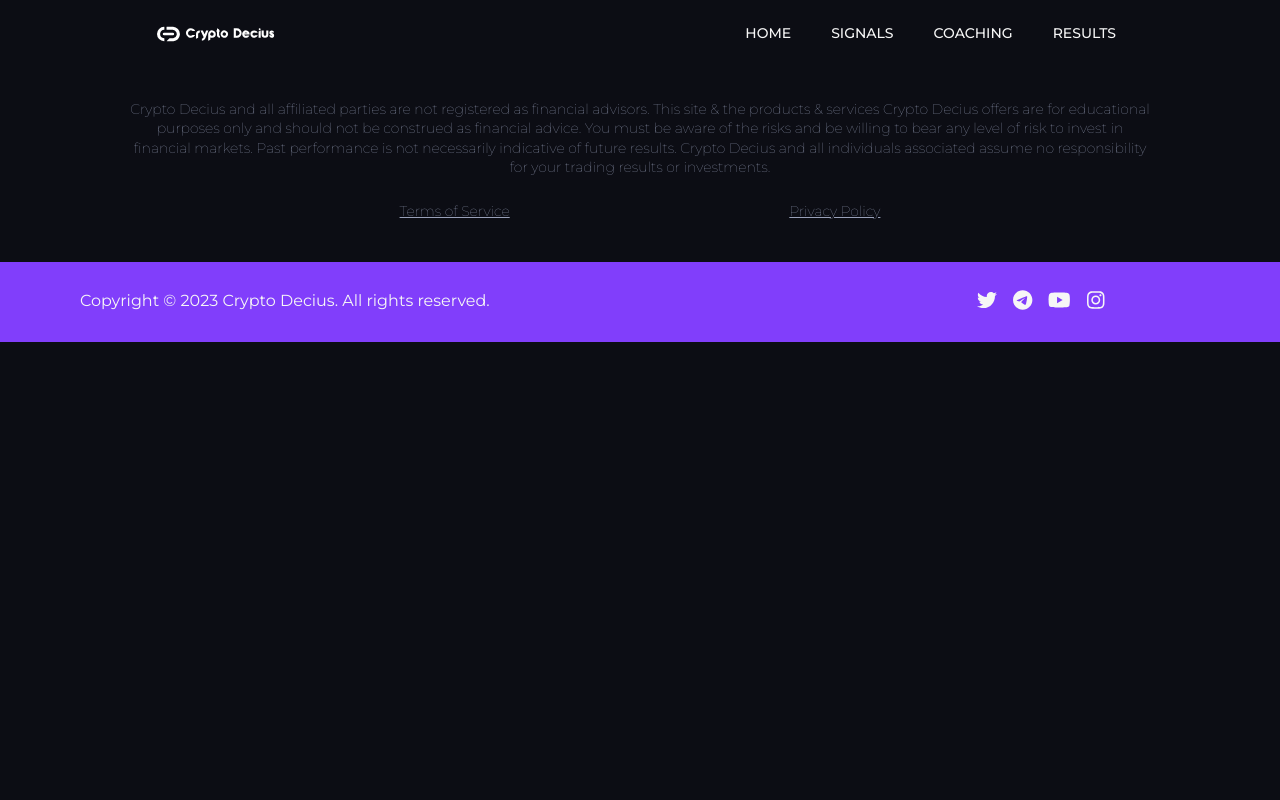
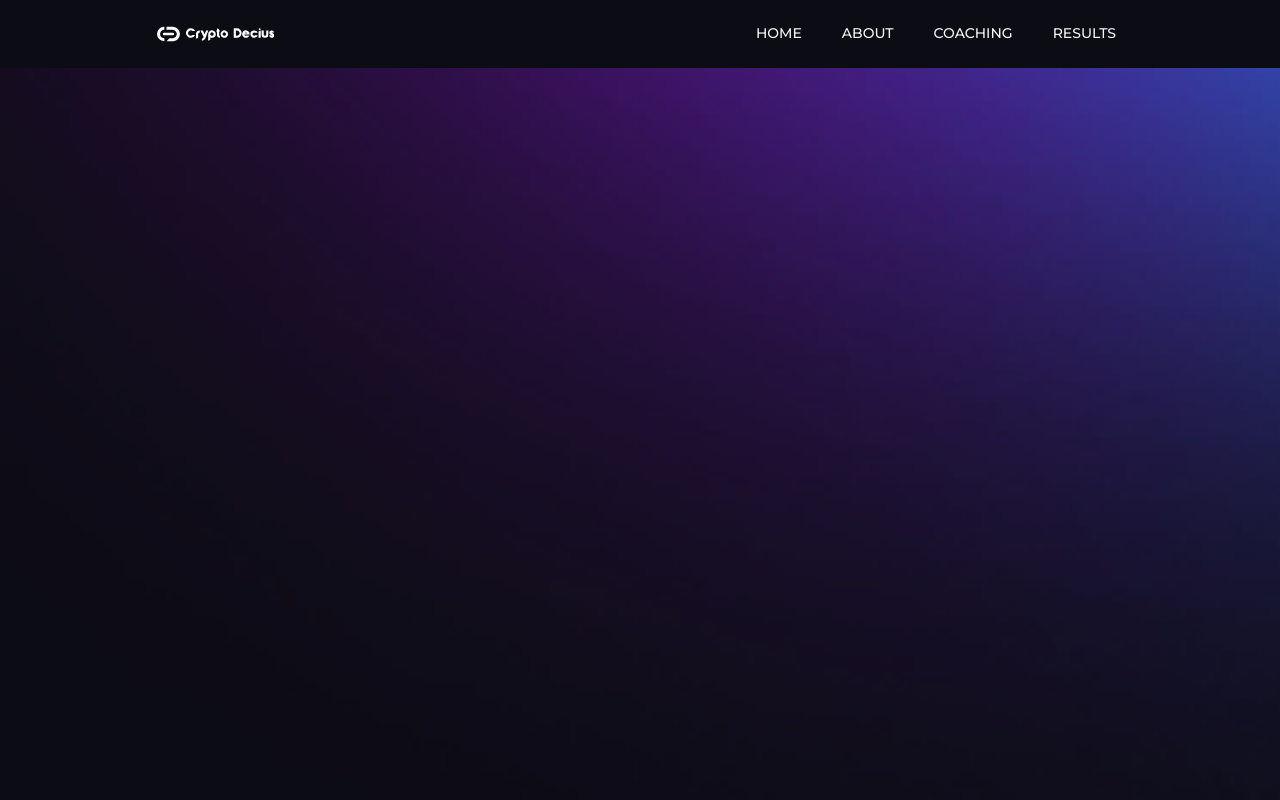
Before and after one commit to szilrdmate/cryptodecius, a React (Vite) app: page /about in a window 1280 px wide. Shown: the top 800 px of the page. Built offline with nearby package versions, Linux system fonts and the light colour scheme.

Commit message:
About page

```diff
--- a/src/App.jsx
+++ b/src/App.jsx
@@ -2,7 +2,7 @@ import { BrowserRouter as Router, Route, Switch } from "react-router-dom";
 import Header from "./components/Header";
 import Footer from "./components/Footer";
 import Home from "./pages/Home";
-import Signals from "./pages/Signals";
+import About from "./pages/About";
 import Results from "./pages/Results";
 import Coaching from "./pages/Coaching";
 
@@ -13,7 +13,7 @@ function App() {
         <Header />
         <Switch>
           <Route exact path="/" component={Home} />
-          <Route path="/signals" component={Signals} />
+          <Route path="/about" component={About} />
           <Route path="/coaching" component={Coaching} />
           <Route path="/results" component={Results} />
         </Switch>
--- a/src/components/Header.jsx
+++ b/src/components/Header.jsx
@@ -20,7 +20,7 @@ const Header = () => {
         {/* Responsive Navigation Menu on the right */}
         <div className="hidden md:flex space-x-4">
           <NavLink to="/">HOME</NavLink>
-          <NavLink to="/signals">SIGNALS</NavLink>
+          <NavLink to="/about">ABOUT</NavLink>
           <NavLink to="/coaching">COACHING</NavLink>
           <NavLink to="/results">RESULTS</NavLink>
         </div>
@@ -50,8 +50,8 @@ const Header = () => {
               <DropdownLink to="/" onClick={toggleMobileMenu}>
                 HOME
               </DropdownLink>
-              <DropdownLink to="/signals" onClick={toggleMobileMenu}>
-                SIGNALS
+              <DropdownLink to="/about" onClick={toggleMobileMenu}>
+                ABOUT
               </DropdownLink>
               <DropdownLink to="/coaching" onClick={toggleMobileMenu}>
                 COACHING
--- /dev/null
+++ b/src/pages/About.jsx
@@ -0,0 +1,15 @@
+// src/pages/About.jsx
+import React from 'react';
+
+const About = () => {
+  return (
+    <div>
+        <div id="about" className="text-white py-16 bg-main bg-no-repeat bg-cover font-Montserrat min-h-screen">
+            <div className="m-auto max-w-5xl">
+            </div>
+        </div>
+    </div>
+  );
+};
+
+export default About;
--- a/src/pages/Coaching.jsx
+++ b/src/pages/Coaching.jsx
@@ -4,23 +4,23 @@ import Pricing from "../components/Cards"
 import Calendly from "../components/Calendly";
 
 const Coaching = () => {
+  // Specifying packages for the cards section
   const packages = {
     tier1: [
       {
         id: 'starter',
         name: '1 Month Mentorship',
         price: '989.99',
-        features: ['6 Month Runtime', 'Financial Advising', 'Technical Analysis', 'Personal Support Agent', '24/7 Support', 'Case Studies'],
+        features: ['1 Month Runtime', 'Financial Advising', 'Technical Analysis', '24/7 Support', 'Case Studies'],
         cta: 'ENROLL',
       },
-      // Add more tier1 packages as needed
     ],
     tier2: [
       {
         id: 'pro',
         name: 'One-Time Session',
         price: '299.99',
-        features: ['6 Month Runtime', 'Financial Advising', 'Technical Analysis', 'Personal Support Agent', '24/7 Support', 'Case Studies'],
+        features: ['1 Time Session', 'Financial Advising', 'Technical Analysis'],
         cta: 'ENROLL',
       }
     ],
@@ -29,7 +29,7 @@ const Coaching = () => {
         id: 'enterprise',
         name: '6 Months Course',
         price: '4899.99',
-        features: ['6 Month Runtime', 'Financial Advising', 'Technical Analysis', 'Personal Support Agent', '24/7 Support', 'Case Studies'],
+        features: ['6 Month Runtime', 'Financial Advising', 'Technical Analysis', 'Personal Support Agent', 'Case Studies', 'Networking Events'],
         cta: 'ENROLL',
       }
     ],
--- a/src/pages/Home.jsx
+++ b/src/pages/Home.jsx
@@ -13,7 +13,7 @@ const Home = () => {
         name: 'Yearly',
         price: '498.99',
         features: ['Live VIP Signals', 'Market Insights', 'Technical Analysis', '24/7 Priority Support', '10x Alerts', 'Long-term Buys'],
-        cta: 'Get Started',
+        cta: 'SIGN UP',
       },
       // Add more tier1 packages as needed
     ],
@@ -22,8 +22,8 @@ const Home = () => {
         id: 'pro',
         name: 'Monthly',
         price: '58.99',
-        features: ['Live VIP Signals', 'Market Insights', 'Technical Analysis', '24/7 Priority Support', '10x Alerts', 'Long-term Buys'],
-        cta: 'Get Started',
+        features: ['Live VIP Signals', 'Market Insights', 'Technical Analysis', '24/7 Priority Support'],
+        cta: 'SIGN UP',
       }
     ],
     tier3: [
@@ -31,8 +31,8 @@ const Home = () => {
         id: 'enterprise',
         name: 'Quarterly',
         price: '148.99',
-        features: ['Live VIP Signals', 'Market Insights', 'Technical Analysis', '24/7 Priority Support', '10x Alerts', 'Long-term Buys'],
-        cta: 'Get Started',
+        features: ['Live VIP Signals', 'Market Insights', 'Technical Analysis', '24/7 Priority Support', '10x Alerts'],
+        cta: 'SIGN UP',
       }
     ],
   };
--- a/src/pages/Results.jsx
+++ b/src/pages/Results.jsx
@@ -1,4 +1,4 @@
-// src/pages/Home.jsx
+// src/pages/Results.jsx
 import React, { useState} from "react";
 import data from "../data.json";
 
```
